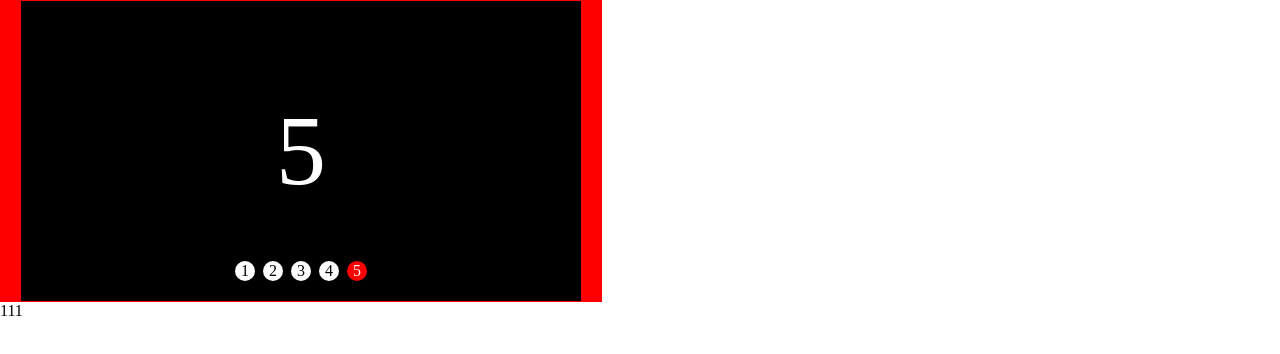
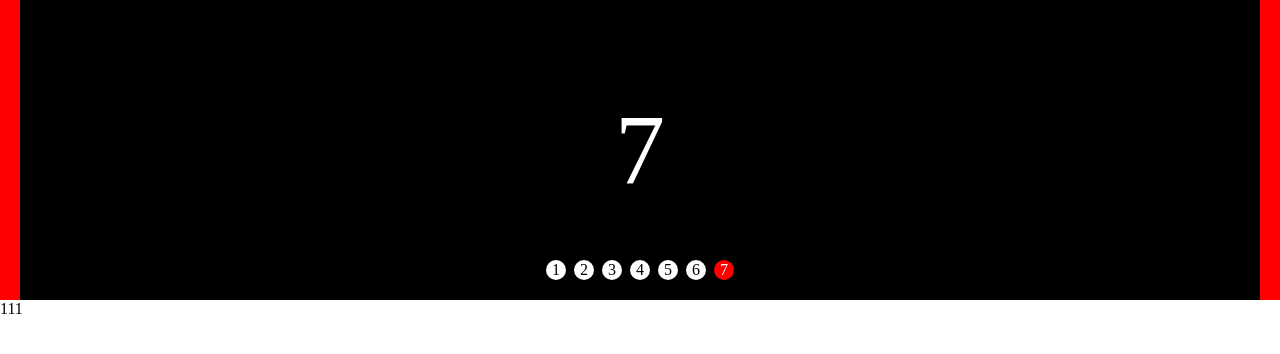
Before and after one commit to zxcvb2850/carousel, a website built with webpack: page index.html in a window 1280 px wide. Both pictures are taken after a click on the element 11 px from the left and 151 px from the top of the page. Built offline with nearby package versions, Linux system fonts and the light colour scheme.

Commit message:
全部替换为动态获取

```diff
--- a/index.html
+++ b/index.html
@@ -7,19 +7,20 @@
     <meta name="viewport" content="width=device-width, initial-scale=1.0, user-scalable=no">
     <meta http-equiv="X-UA-Compatible" content="ie=edge">
     <title>swiper</title>
-    <script src="./static/js/jquery.js"></script>
 </head>
 
 <body>
     <div id="root">
         <div class="swiper-container">
             <div class="swiper-wrapper">
-                <div class="swiper-slide">5</div>
+                <div class="swiper-slide">7</div>
                 <div class="swiper-slide">1</div>
                 <div class="swiper-slide">2</div>
                 <div class="swiper-slide">3</div>
                 <div class="swiper-slide">4</div>
                 <div class="swiper-slide">5</div>
+                <div class="swiper-slide">6</div>
+                <div class="swiper-slide">7</div>
                 <div class="swiper-slide">1</div>
             </div>
             <div class="swiper-pagination">
@@ -28,6 +29,8 @@
                 <span class="swiper-pagination-bullet">3</span>
                 <span class="swiper-pagination-bullet">4</span>
                 <span class="swiper-pagination-bullet">5</span>
+                <span class="swiper-pagination-bullet">6</span>
+                <span class="swiper-pagination-bullet">7</span>
             </div>
             <div class="swiper-button-prev"></div>
             <div class="swiper-button-next"></div>
--- a/src/common/styles/index.less
+++ b/src/common/styles/index.less
@@ -5,22 +5,20 @@
 #root{
     .swiper-container{
         position: relative;
-        width: 600px;
+        width: 100%;
         height: 300px;
         background-color: #abcdef;
-        border: 1px solid #F00;
         overflow: hidden;
 
         .swiper-wrapper{
             position: absolute;
             top: 0;
-            left: -600px;
-            width: 4200px;
+            left: 0;
+            height: 100%;
 
             .swiper-slide{
                 float: left;
-                width: 600px;
-                height: 300px;
+                height: 100%;
                 background-color: #000;
                 color: #FFF;
                 text-align: center;
@@ -30,11 +28,13 @@
         }
 
         .swiper-pagination{
+            display: flex;
+            align-items: center;
+            justify-content: center;
             position: absolute;
-            left: 50%;
             bottom: 20px;
+            width: 100%;
             height: 20px;
-            transform: translate3D(-50%, 0, 0);
 
             .swiper-pagination-bullet{
                 margin: 0 4px;
--- a/src/main.js
+++ b/src/main.js
@@ -1,11 +1,22 @@
 import "./common/styles/index.less"
 
 const container = document.querySelector(".swiper-container")
+const containerWidth = container.clientWidth
 const swiperWrapper = document.querySelector(".swiper-wrapper")
+const swiperSlideItem = document.querySelectorAll(".swiper-slide")
 const swiperBullet = document.querySelectorAll(".swiper-pagination-bullet")
 const swiperPagination = document.querySelector(".swiper-pagination")
 const swiperPrev = document.querySelector(".swiper-button-prev")
 const swiperNext = document.querySelector(".swiper-button-next")
+
+const len = swiperSlideItem.length - 2
+const itemDom = Array.prototype.slice.apply(swiperSlideItem)
+itemDom.forEach(item => {
+  item.style.width = containerWidth + "px"
+})
+swiperWrapper.style.left = -containerWidth + "px"
+swiperWrapper.style.width = containerWidth * (len + 2) + "px"
+const itemWidth = swiperSlideItem[0].clientWidth
 let isAnimation = false
 let index = 1
 let time = null
@@ -37,10 +48,10 @@ function animation(offset) {
       requestAnimationFrame(go)
     } else {
       isAnimation = false
-      if (newLeft < -2400) {
-        swiperWrapper.style.left = "0px"
-      } else if (newLeft > -600) {
-        swiperWrapper.style.left = "-3000px"
+      if (newLeft < -len * itemWidth) {
+        swiperWrapper.style.left = `-${itemWidth}px`
+      } else if (newLeft > -itemWidth) {
+        swiperWrapper.style.left = `-${len * itemWidth}px`
       } else {
         swiperWrapper.style.left = newLeft + "px"
       }
@@ -59,21 +70,28 @@ swiperNext.addEventListener("click", () => {
 })
 function direction(type = "next") {
   if (!isAnimation) {
-    console.log(type)
     if (type === "next") {
-      index === 5 ? index = 1 : index++
+      index === len ? index = 1 : index++
     } else {
-      index === 1 ? index = 5 : index--
+      index === 1 ? index = len : index--
     }
     showBtn()
-    animation(type === "next" ? -600 : 600)
+    animation(type === "next" ? -itemWidth : itemWidth)
   }
 }
 
 swiperPagination.addEventListener("click", (e) => {
   const num = Number(e.target.innerText)
-  if (index !== num) {
-    animation(-600 * (num - index))
+  if (!isAnimation && Number(num) && index !== num) {
+    if (index === 1 || index === len) {
+      if (Math.abs(num - index) === len - 1) {
+        animation(-itemWidth * (len - num - index) * ((num - index) > 0 ? 1 : -1))
+      } else {
+        animation(-itemWidth * (num - index))
+      }
+    } else {
+      animation(-itemWidth * (num - index))
+    }
     index = num
     showBtn()
   }
@@ -82,3 +100,11 @@ swiperPagination.addEventListener("click", (e) => {
 play()
 container.onmouseenter = stop
 container.onmouseleave = play
+
+container.addEventListener("touchstart", (e) => {
+  console.log(e)
+})
+
+container.addEventListener("touchend", (e) => {
+  console.log(e)
+})
```
